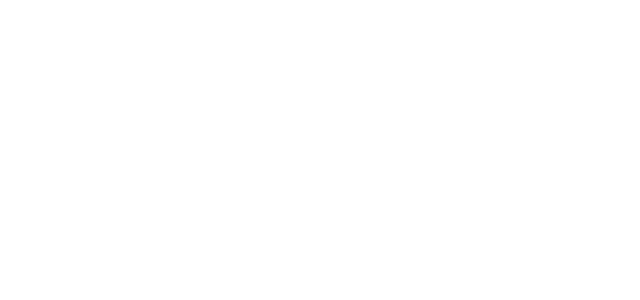
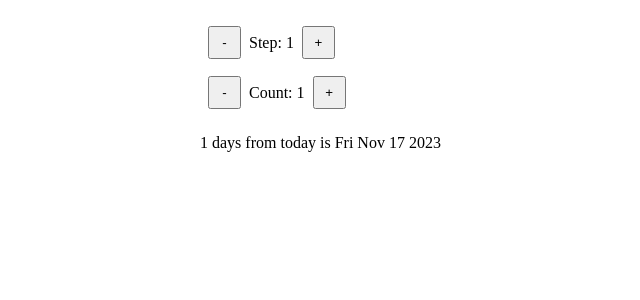
Before and after one commit to wbdvlpmnt/React_Date_Counter_Challenge, a React (Create React App) app: page / in a window 1280 px wide. Shown: the top 300 px of the page, without its empty margins (124-764 px from the left). Built offline with nearby package versions, Linux system fonts and the light colour scheme.

Commit message:
date calculating off of count

```diff
--- /dev/null
+++ b/src/App.css
@@ -0,0 +1,17 @@
+.container{
+    display: flex;
+}
+
+button{
+    height: 33px;
+    width: 33px;
+    margin: 0.5rem;
+}
+
+
+
+.app{
+    margin: auto;
+    width: 50%;
+    padding: 10px;
+}
--- a/src/App.js
+++ b/src/App.js
@@ -1,5 +1,68 @@
+import "./App.css";
+import React from "react";
+import { useState } from "react";
+
 function App() {
-  return <div></div>;
+  const [count, setCount] = useState(1);
+  const [step, setStep] = useState(1);
+  const [todaysDate, setTodaysDate] = useState(new Date());
+  const renderedDate = todaysDate.toString().slice(0, 15);
+  // console.log(todaysDate.getDate(), todaysDate.getDate() + 1);
+  return (
+    <div className="app">
+      <Step
+        step={step}
+        setStep={setStep}
+        todaysDate={todaysDate}
+        setTodaysDate={setTodaysDate}
+      />
+      <Count
+        count={count}
+        setCount={setCount}
+        todaysDate={todaysDate}
+        setTodaysDate={setTodaysDate}
+      />
+      <p>
+        {count} days from today is {renderedDate}
+      </p>
+    </div>
+  );
+}
+
+function Step({ step, setStep, todaysDate, setTodaysDate }) {
+  return (
+    <div className="container">
+      <button onClick={() => setStep((s) => s - 1)}>-</button>
+      <p>Step: {step}</p>
+      <button onClick={() => setStep((s) => s + 1)}>+</button>
+    </div>
+  );
+}
+
+function Count({ count, setCount, todaysDate, setTodaysDate }) {
+  function handleIncreaseCount(todaysDate, setTodaysDate) {
+    setCount((c) => c + 1);
+    const incrDate = todaysDate.getDate() + 1;
+    setTodaysDate(new Date(2023, 10, incrDate));
+  }
+
+  function handleDecreaseCount(todaysDate, setTodaysDate) {
+    setCount((c) => c - 1);
+    const decrDate = todaysDate.getDate() - 1;
+    setTodaysDate(new Date(2023, 10, decrDate));
+  }
+
+  return (
+    <div className="container">
+      <button onClick={() => handleDecreaseCount(todaysDate, setTodaysDate)}>
+        -
+      </button>
+      <p>Count: {count}</p>
+      <button onClick={() => handleIncreaseCount(todaysDate, setTodaysDate)}>
+        +
+      </button>
+    </div>
+  );
 }
 
 export default App;
```
